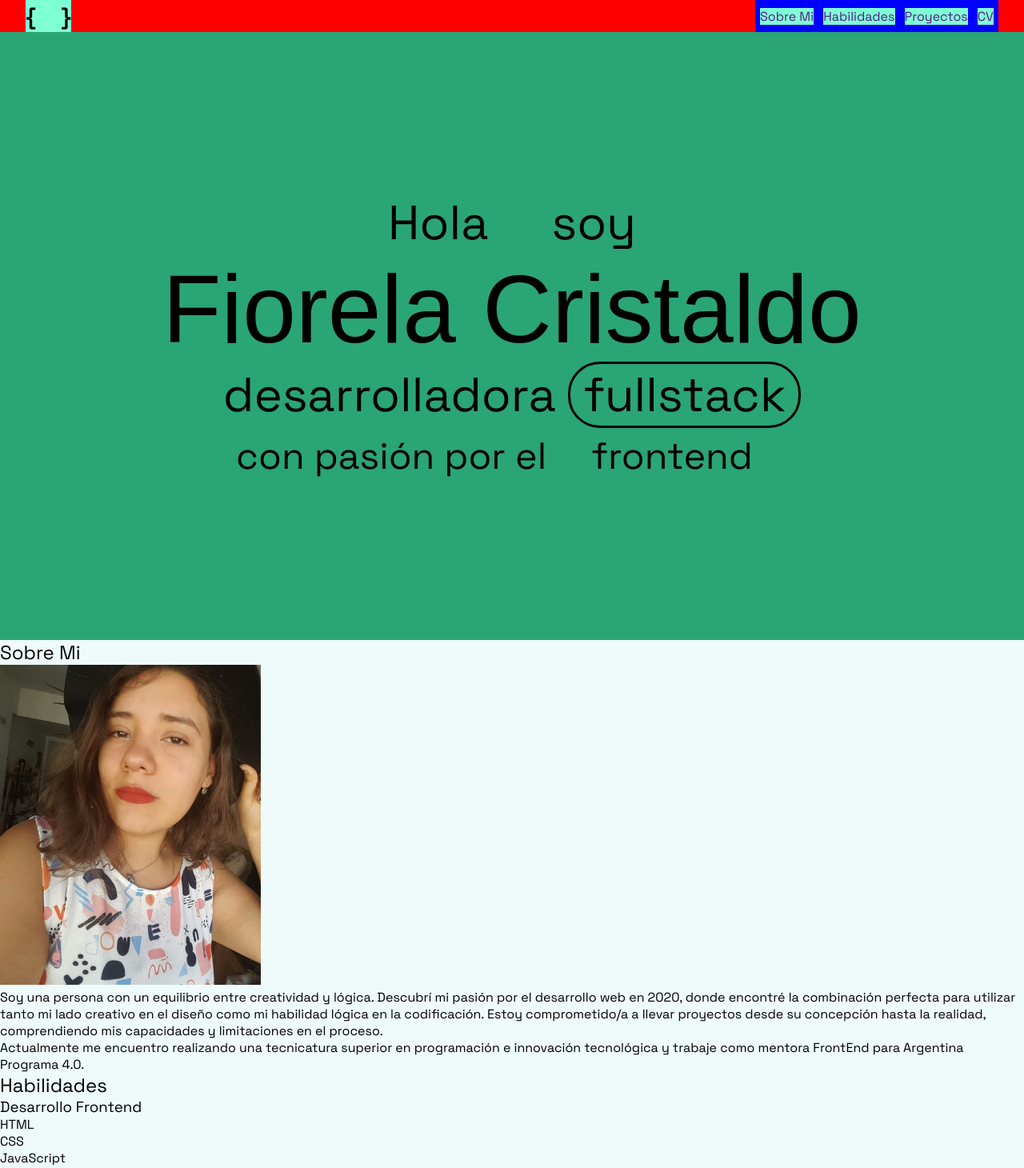
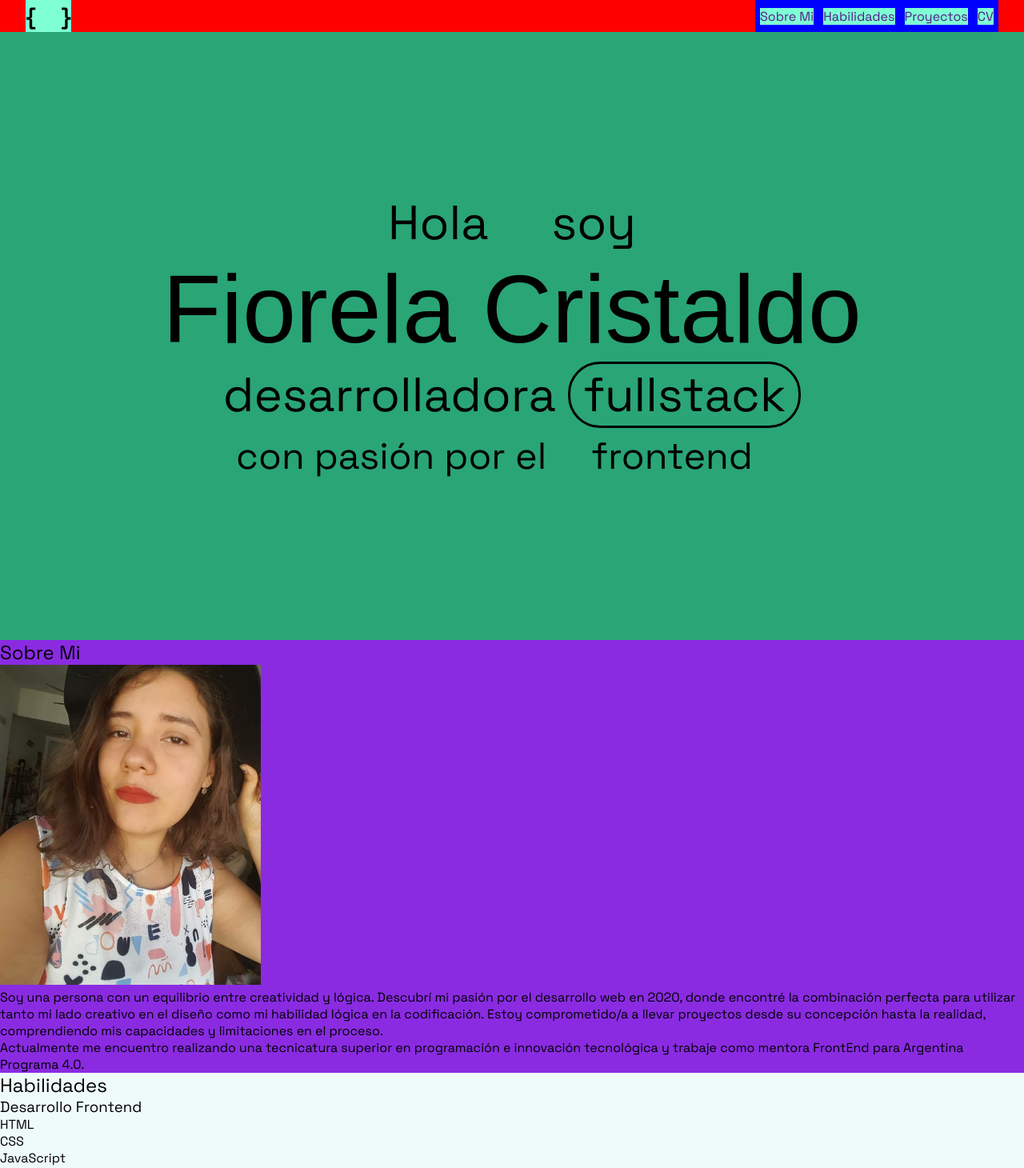
Before and after one commit to Cristaldo-Fiorela/portfolio2024, a React (Vite) app: page / in a window 1280 px wide. Shown: the top 1460 px of the page at 80% size. Built offline with nearby package versions, Linux system fonts and the light colour scheme; some icons are missing; a web font is replaced by a local one.

Commit message:
position sticky elementos

```diff
--- a/src/components/About.jsx
+++ b/src/components/About.jsx
@@ -2,14 +2,14 @@ import portrait from '../assets/image/portrait.jpeg';
 
 const About = () => {
   return (
-    <>
+    <section id='about'>
       <h2>Sobre Mi</h2>
       <div>
         <img src={portrait} alt="retrato" id='portrait'/>
         <p>Soy una persona con un equilibrio entre creatividad y lógica. Descubrí mi pasión por el desarrollo web en 2020, donde encontré la combinación perfecta para utilizar tanto mi lado creativo en el diseño como mi habilidad lógica en la codificación. Estoy comprometido/a a llevar proyectos desde su concepción hasta la realidad, comprendiendo mis capacidades y limitaciones en el proceso.</p>
         <p>Actualmente me encuentro realizando una tecnicatura superior en programación e innovación tecnológica y trabaje como mentora FrontEnd para Argentina Programa 4.0.</p>
       </div>
-    </>
+    </section>
   )
 }
 
--- a/src/index.css
+++ b/src/index.css
@@ -58,9 +58,12 @@ header nav a {
 }
 
 /* WELCOME */
+
 div#welcome {
   background-color: rgb(42, 165, 118);
   min-height: 95vh;
+  position: sticky;
+  top: 0;
 }
 
 div#welcome,
@@ -105,6 +108,12 @@ div#welcome div.subtitle h3 span.subtitle-sparkle:hover .sparkle {
 
 /* ABOUT */
 
+section#about {
+  background-color: blueviolet;
+  position: sticky;
+  top: 0;
+}
+
 div img#portrait {
   height: 400px;
 }
```
